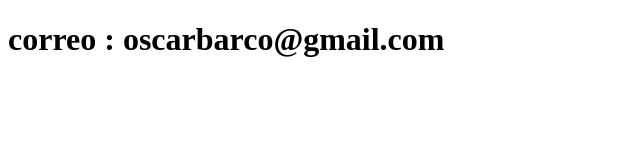
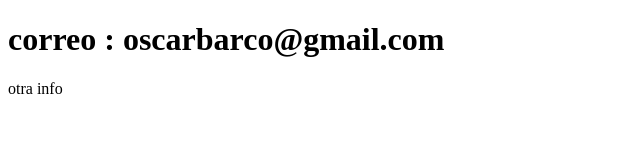
Before and after one commit to OscarBarco/Practica, a plain HTML site: page contacto.html in a window 1280 px wide. Shown: the full height of the page, 0-640 px from the left. Drawn offline with Linux system fonts and the light colour scheme.

Commit message:
editar-contacto.html

```diff
--- a/contacto.html
+++ b/contacto.html
@@ -7,5 +7,6 @@
 </head>
 <body>
     <h1>correo : oscarbarco@gmail.com</h1>
+    otra info
 </body>
 </html>
```
